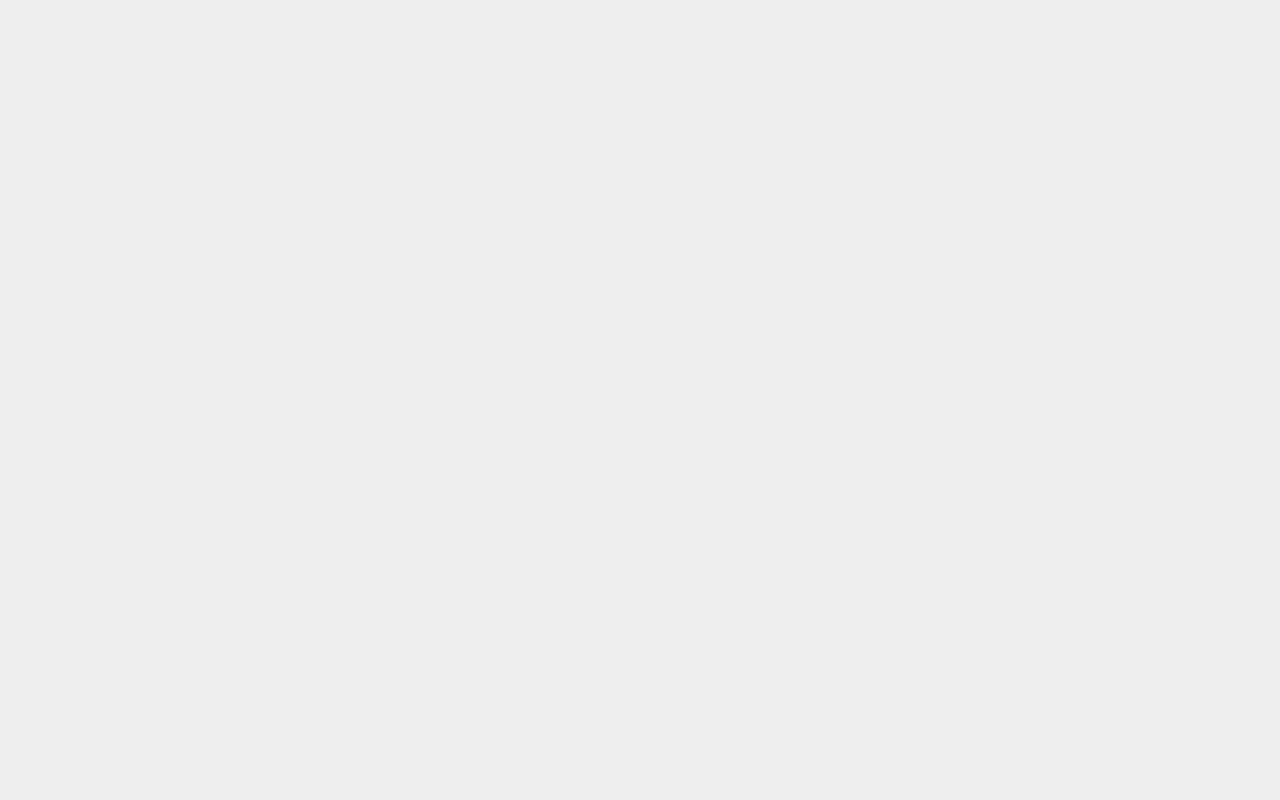
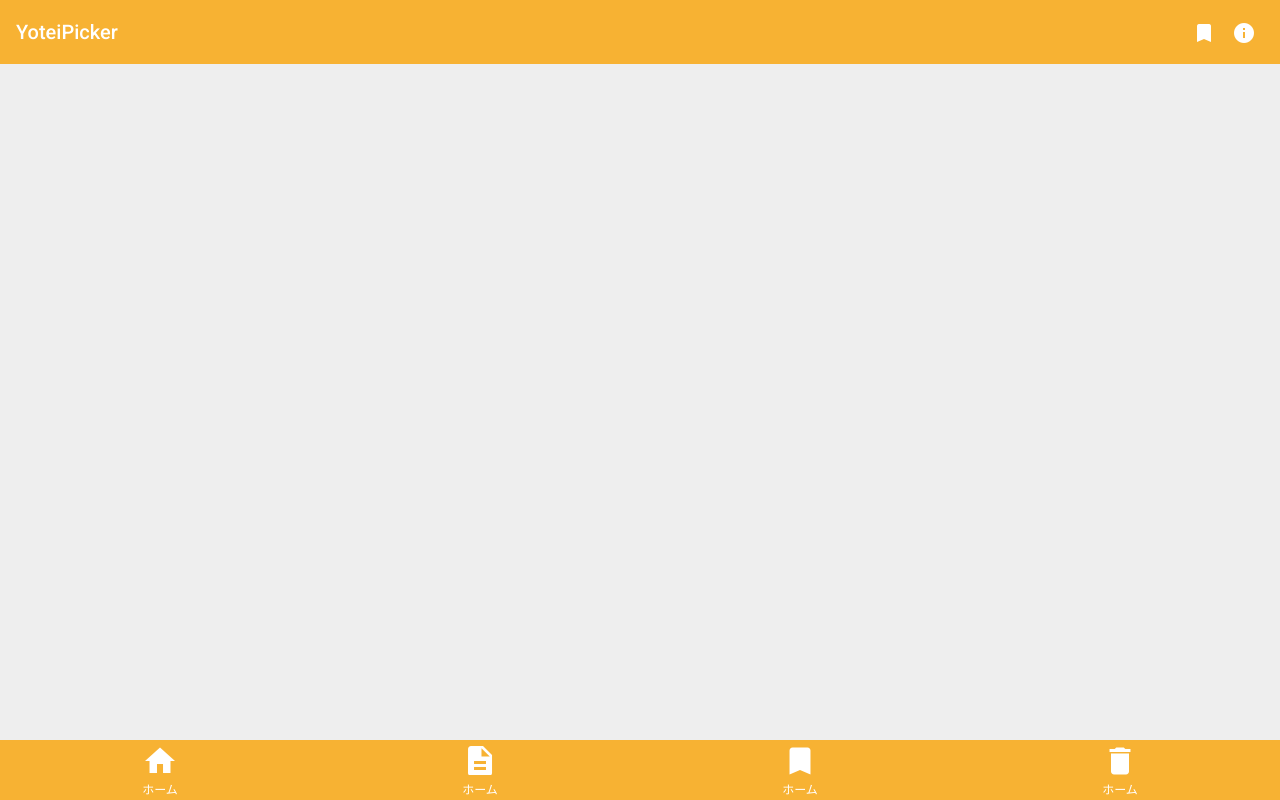
Before and after one commit to kamoto0427/yoteiPicker, an Angular app: page /pickUp in a window 1280 px wide. Before the commit this address led to /. Built offline with nearby package versions, Linux system fonts and the light colour scheme.

Commit message:
pickUpページの新設

```diff
--- a/src/app/app-routing.module.ts
+++ b/src/app/app-routing.module.ts
@@ -4,9 +4,11 @@ import { RouterModule, Routes } from '@angular/router';
 // pageコンポーネント
 import { TopComponent } from 'src/app/component/page/top/top.component';
 import { InfoComponent } from 'src/app/component/page/info/info.component';
+import { PickUpComponent } from 'src/app/component/page/pick-up/pick-up.component';
 
 const routes: Routes = [
   { path: '', component: TopComponent },
+  { path: 'pickUp', component: PickUpComponent },
   { path: 'info', component: InfoComponent }
 ];
 
--- a/src/app/app.module.ts
+++ b/src/app/app.module.ts
@@ -26,6 +26,7 @@ import { SideBarComponent } from 'src/app/component/parts/side-bar/side-bar.comp
 import { FooterComponent } from 'src/app/component/parts/footer/footer.component';
 import { InfoComponent } from 'src/app/component/page/info/info.component';
 import { TopComponent } from 'src/app/component/page/top/top.component';
+import { PickUpComponent } from 'src/app/component/page/pick-up/pick-up.component';
 
 @NgModule({
   declarations: [
@@ -37,6 +38,7 @@ import { TopComponent } from 'src/app/component/page/top/top.component';
     FooterComponent,
     InfoComponent,
     TopComponent,
+    PickUpComponent,
   ],
   imports: [
     BrowserModule,
--- /dev/null
+++ b/src/app/component/page/pick-up/pick-up.component.html
@@ -0,0 +1,2 @@
+<app-header></app-header>
+<app-footer></app-footer>
--- /dev/null
+++ b/src/app/component/page/pick-up/pick-up.component.ts
@@ -0,0 +1,15 @@
+import { Component, OnInit } from '@angular/core';
+
+@Component({
+  selector: 'app-pick-up',
+  templateUrl: './pick-up.component.html',
+  styleUrls: ['./pick-up.component.css']
+})
+export class PickUpComponent implements OnInit {
+
+  constructor() { }
+
+  ngOnInit(): void {
+  }
+
+}
--- a/src/app/component/parts/header/header.component.html
+++ b/src/app/component/parts/header/header.component.html
@@ -7,7 +7,7 @@
   <div class="dummy-space"></div>
   <span class="title">YoteiPicker</span>
   <span class="spacer"></span>
-  <button mat-icon-button class="bookmark-icon">
+  <button mat-icon-button class="bookmark-icon" (click)="goPickUp()">
     <mat-icon>bookmark</mat-icon>
   </button>
   <button mat-icon-button class="info-icon" (click)="goInfo()">
--- a/src/app/component/parts/header/header.component.ts
+++ b/src/app/component/parts/header/header.component.ts
@@ -19,4 +19,8 @@ export class HeaderComponent implements OnInit {
     this.router.navigate(['info']);
   }
 
+  goPickUp() {
+    this.router.navigate(['pickUp']);
+  }
+
 }
```
Also changed, not shown: src/app/component/page/pick-up/pick-up.component.css (added), 1 other file (tests, documents, lock files or other folders).
